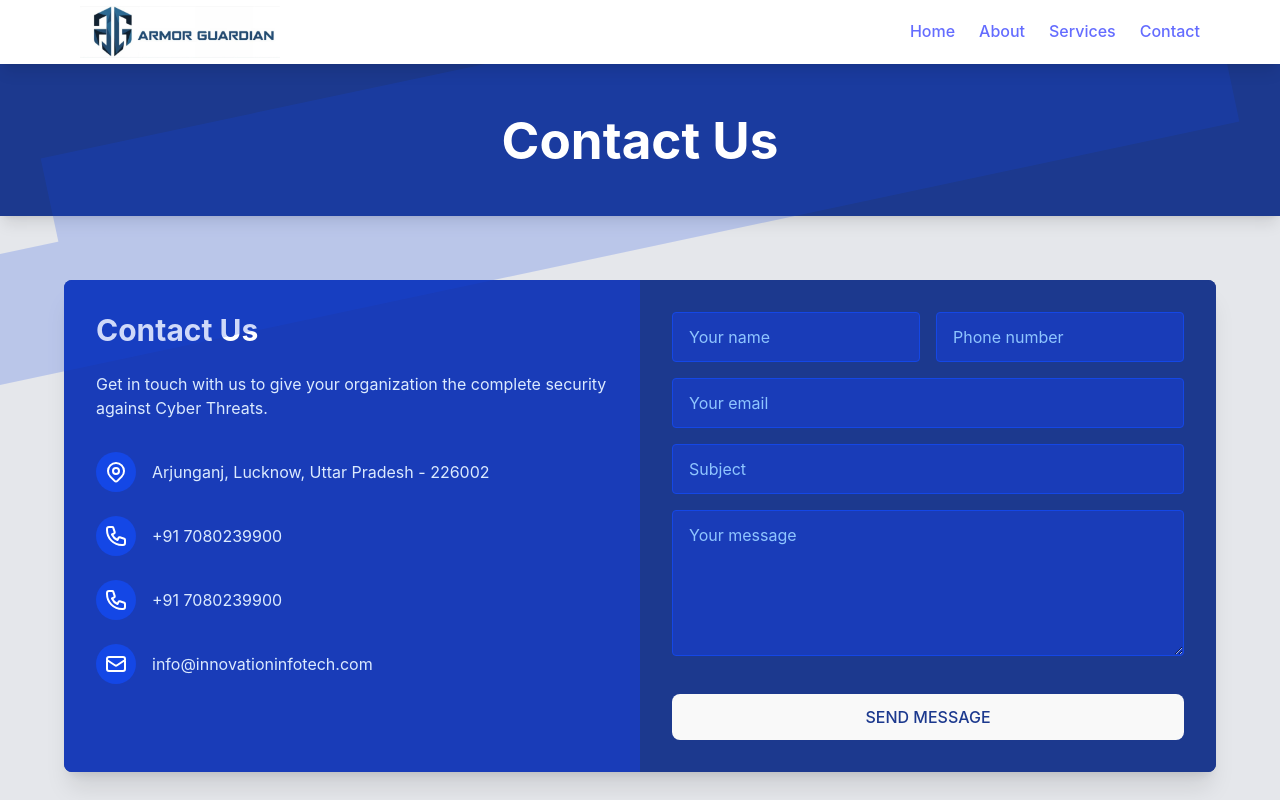
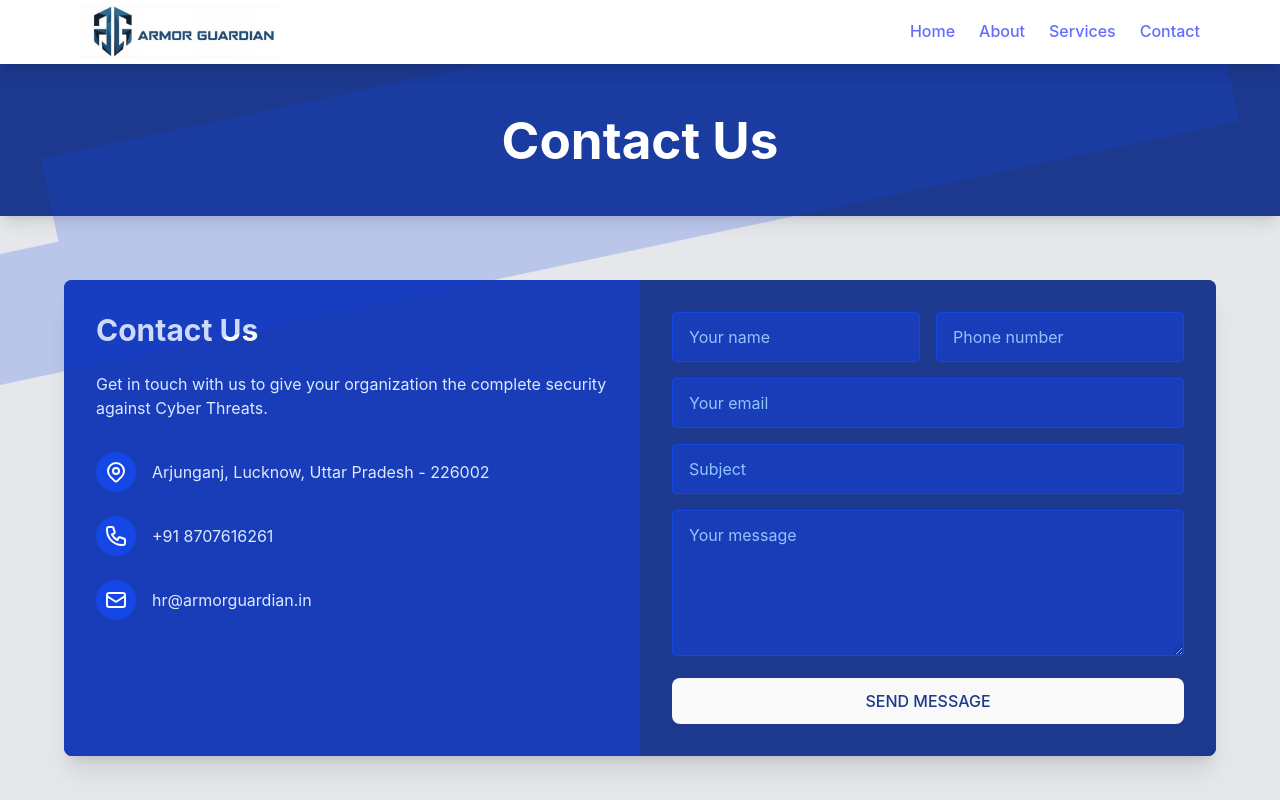
Before and after one commit to Sandeepchauhan2709/Armor-Guardian, a React (Vite) app: page /contact in a window 1280 px wide. Shown: the top 800 px of the page. Built offline with nearby package versions, Linux system fonts and the light colour scheme.

Commit message:
home change

```diff
--- a/src/page/Contact.jsx
+++ b/src/page/Contact.jsx
@@ -1,8 +1,204 @@
-import React from 'react';
+// import React from 'react';
+
+// const Contact = () => {
+//   return (
+//     // <div className="min-h-screen bg-gradient-to-b from-blue-950 to-blue-900 text-white">
+//     <div className="min-h-screen bg-gray-200 text-white">
+//       {/* Header Banner */}
+//       <div className="relative w-full py-12 bg-blue-900 shadow-lg mb-16">
+//         <div className="absolute inset-0 opacity-20">
+//           <div className="absolute transform -rotate-12 bg-blue-700 w-full h-32 -top-10 -right-10"></div>
+//           <div className="absolute transform -rotate-12 bg-blue-700 w-full h-32 -bottom-10 -left-10"></div>
+//         </div>
+//         <h1 className="text-4xl md:text-5xl font-bold text-center relative z-10">Contact Us</h1>
+//       </div>
+
+//       <div className="container mx-auto px-4 pb-20">
+//         <div className="bg-blue-900 rounded-lg shadow-xl overflow-hidden max-w-6xl mx-auto">
+//           <div className="grid grid-cols-1 md:grid-cols-2 gap-0">
+//             {/* Contact Information */}
+//             <div className="p-8 bg-blue-800">
+//               <h2 className="text-3xl font-bold mb-6">Contact Us</h2>
+//               <p className="text-blue-100 mb-8">
+//                 Get in touch with us to give your organization the complete security against Cyber Threats.
+//               </p>
+
+//               <div className="space-y-6">
+//                 <div className="flex items-center">
+//                   <div className="bg-blue-700 rounded-full p-2 mr-4">
+//                     <svg xmlns="http://www.w3.org/2000/svg" className="h-6 w-6" fill="none" viewBox="0 0 24 24" stroke="currentColor">
+//                       <path strokeLinecap="round" strokeLinejoin="round" strokeWidth={2} d="M17.657 16.657L13.414 20.9a1.998 1.998 0 01-2.827 0l-4.244-4.243a8 8 0 1111.314 0z" />
+//                       <path strokeLinecap="round" strokeLinejoin="round" strokeWidth={2} d="M15 11a3 3 0 11-6 0 3 3 0 016 0z" />
+//                     </svg>
+//                   </div>
+//                   <span className="text-blue-100">Arjunganj, Lucknow, Uttar Pradesh - 226002</span>
+//                 </div>
+
+//                 <div className="flex items-center">
+//                   <div className="bg-blue-700 rounded-full p-2 mr-4">
+//                     <svg xmlns="http://www.w3.org/2000/svg" className="h-6 w-6" fill="none" viewBox="0 0 24 24" stroke="currentColor">
+//                       <path strokeLinecap="round" strokeLinejoin="round" strokeWidth={2} d="M3 5a2 2 0 012-2h3.28a1 1 0 01.948.684l1.498 4.493a1 1 0 01-.502 1.21l-2.257 1.13a11.042 11.042 0 005.516 5.516l1.13-2.257a1 1 0 011.21-.502l4.493 1.498a1 1 0 01.684.949V19a2 2 0 01-2 2h-1C9.716 21 3 14.284 3 6V5z" />
+//                     </svg>
+//                   </div>
+//                   <span className="text-blue-100">+91 8707616261</span>
+//                 </div>
+
+//                 <div className="flex items-center">
+//                   <div className="bg-blue-700 rounded-full p-2 mr-4">
+//                     <svg xmlns="http://www.w3.org/2000/svg" className="h-6 w-6" fill="none" viewBox="0 0 24 24" stroke="currentColor">
+//                       <path strokeLinecap="round" strokeLinejoin="round" strokeWidth={2} d="M3 5a2 2 0 012-2h3.28a1 1 0 01.948.684l1.498 4.493a1 1 0 01-.502 1.21l-2.257 1.13a11.042 11.042 0 005.516 5.516l1.13-2.257a1 1 0 011.21-.502l4.493 1.498a1 1 0 01.684.949V19a2 2 0 01-2 2h-1C9.716 21 3 14.284 3 6V5z" />
+//                     </svg>
+//                   </div>
+//                   <span className="text-blue-100">+91 8707616261</span>
+//                 </div>
+
+//                 <div className="flex items-center">
+//                   <div className="bg-blue-700 rounded-full p-2 mr-4">
+//                     <svg xmlns="http://www.w3.org/2000/svg" className="h-6 w-6" fill="none" viewBox="0 0 24 24" stroke="currentColor">
+//                       <path strokeLinecap="round" strokeLinejoin="round" strokeWidth={2} d="M3 8l7.89 5.26a2 2 0 002.22 0L21 8M5 19h14a2 2 0 002-2V7a2 2 0 00-2-2H5a2 2 0 00-2 2v10a2 2 0 002 2z" />
+//                     </svg>
+//                   </div>
+//                   <span className="text-blue-100">hr@armorguardian.in</span>
+//                 </div>
+//               </div>
+//             </div>
+
+//             {/* Contact Form */}
+//             <div className="p-8 bg-blue-900">
+//               <form className="space-y-4">
+//                 <div className="grid grid-cols-1 md:grid-cols-2 gap-4">
+//                   <div>
+//                     <input
+//                       type="text"
+//                       placeholder="Your name"
+//                       className="w-full px-4 py-3 bg-blue-800 border border-blue-700 rounded focus:outline-none focus:ring-2 focus:ring-blue-500 text-white placeholder-blue-300"
+//                     />
+//                   </div>
+//                   <div>
+//                     <input
+//                       type="tel"
+//                       placeholder="Phone number"
+//                       className="w-full px-4 py-3 bg-blue-800 border border-blue-700 rounded focus:outline-none focus:ring-2 focus:ring-blue-500 text-white placeholder-blue-300"
+//                     />
+//                   </div>
+//                 </div>
+
+//                 <div>
+//                   <input
+//                     type="email"
+//                     placeholder="Your email"
+//                     className="w-full px-4 py-3 bg-blue-800 border border-blue-700 rounded focus:outline-none focus:ring-2 focus:ring-blue-500 text-white placeholder-blue-300"
+//                   />
+//                 </div>
+
+//                 <div>
+//                   <input
+//                     type="text"
+//                     placeholder="Subject"
+//                     className="w-full px-4 py-3 bg-blue-800 border border-blue-700 rounded focus:outline-none focus:ring-2 focus:ring-blue-500 text-white placeholder-blue-300"
+//                   />
+//                 </div>
+
+//                 <div>
+//                   <textarea
+//                     placeholder="Your message"
+//                     rows="5"
+//                     className="w-full px-4 py-3 bg-blue-800 border border-blue-700 rounded focus:outline-none focus:ring-2 focus:ring-blue-500 text-white placeholder-blue-300"
+//                   ></textarea>
+//                 </div>
+
+//                 <div className="flex items-center mb-4">
+//                   <div className="g-recaptcha" data-sitekey="your-recaptcha-site-key">
+//                   </div>
+//                 </div>
+
+//                 <div>
+//                   <button
+//                     type="submit"
+//                     className="w-full py-3 px-6 bg-yellow-500 hover:bg-yellow-400 text-blue-900 font-bold rounded transition duration-200"
+//                   >
+//                     SEND MESSAGE
+//                   </button>
+//                 </div>
+//               </form>
+//             </div>
+//           </div>
+//         </div>
+//       </div>
+//     </div>
+//   );
+// };
+
+// export default Contact;
+
+
+
+
+import React, { useState, useRef } from 'react';
 
 const Contact = () => {
+  const [formData, setFormData] = useState({
+    name: '',
+    phone: '',
+    email: '',
+    subject: '',
+    message: ''
+  });
+  const [status, setStatus] = useState({ success: false, error: false, message: '' });
+  const [loading, setLoading] = useState(false);
+  const formRef = useRef(null);
+
+  const handleInputChange = (e) => {
+    const { name, value } = e.target;
+    setFormData({ ...formData, [name]: value });
+  };
+
+  const handleSubmit = async (e) => {
+    e.preventDefault();
+    setLoading(true);
+
+    try {
+      const formElement = formRef.current;
+      const formData = new FormData(formElement);
+
+      const response = await fetch("https://formsubmit.co/hr@armorguardian.in", {
+        method: "POST",
+        body: formData
+      });
+
+      console.log(response);
+
+      if (response.ok) {
+        setStatus({
+          success: true,
+          error: false,
+          message: 'Your message has been sent. We will contact you soon!'
+        });
+        // Reset form
+        formElement.reset();
+        setFormData({
+          name: '',
+          phone: '',
+          email: '',
+          subject: '',
+          message: ''
+        });
+      } else {
+        throw new Error('Form submission failed');
+      }
+    } catch (error) {
+      console.error('Form submission error:', error);
+      setStatus({
+        success: false,
+        error: true,
+        message: 'Failed to send your message. Please try again later.'
+      });
+    } finally {
+      setLoading(false);
+    }
+  };
+
   return (
-    // <div className="min-h-screen bg-gradient-to-b from-blue-950 to-blue-900 text-white">
     <div className="min-h-screen bg-gray-200 text-white">
       {/* Header Banner */}
       <div className="relative w-full py-12 bg-blue-900 shadow-lg mb-16">
@@ -40,16 +236,7 @@ const Contact = () => {
                       <path strokeLinecap="round" strokeLinejoin="round" strokeWidth={2} d="M3 5a2 2 0 012-2h3.28a1 1 0 01.948.684l1.498 4.493a1 1 0 01-.502 1.21l-2.257 1.13a11.042 11.042 0 005.516 5.516l1.13-2.257a1 1 0 011.21-.502l4.493 1.498a1 1 0 01.684.949V19a2 2 0 01-2 2h-1C9.716 21 3 14.284 3 6V5z" />
                     </svg>
                   </div>
-                  <span className="text-blue-100">+91 7080239900</span>
-                </div>
-
-                <div className="flex items-center">
-                  <div className="bg-blue-700 rounded-full p-2 mr-4">
-                    <svg xmlns="http://www.w3.org/2000/svg" className="h-6 w-6" fill="none" viewBox="0 0 24 24" stroke="currentColor">
-                      <path strokeLinecap="round" strokeLinejoin="round" strokeWidth={2} d="M3 5a2 2 0 012-2h3.28a1 1 0 01.948.684l1.498 4.493a1 1 0 01-.502 1.21l-2.257 1.13a11.042 11.042 0 005.516 5.516l1.13-2.257a1 1 0 011.21-.502l4.493 1.498a1 1 0 01.684.949V19a2 2 0 01-2 2h-1C9.716 21 3 14.284 3 6V5z" />
-                    </svg>
-                  </div>
-                  <span className="text-blue-100">+91 7080239900</span>
+                  <span className="text-blue-100">+91 8707616261</span>
                 </div>
 
                 <div className="flex items-center">
@@ -58,27 +245,53 @@ const Contact = () => {
                       <path strokeLinecap="round" strokeLinejoin="round" strokeWidth={2} d="M3 8l7.89 5.26a2 2 0 002.22 0L21 8M5 19h14a2 2 0 002-2V7a2 2 0 00-2-2H5a2 2 0 00-2 2v10a2 2 0 002 2z" />
                     </svg>
                   </div>
-                  <span className="text-blue-100">info@innovationinfotech.com</span>
+                  <span className="text-blue-100">hr@armorguardian.in</span>
                 </div>
               </div>
             </div>
 
             {/* Contact Form */}
             <div className="p-8 bg-blue-900">
-              <form className="space-y-4">
+              {status.success && (
+                <div className="mb-6 p-4 bg-green-600 text-white rounded">
+                  {status.message}
+                </div>
+              )}
+
+              {status.error && (
+                <div className="mb-6 p-4 bg-red-600 text-white rounded">
+                  {status.message}
+                </div>
+              )}
+
+              <form ref={formRef} action="https://formsubmit.co/hr@armorguardian.in" method="POST" className="space-y-4" onSubmit={handleSubmit}>
+                {/* FormSubmit configuration */}
+                <input type="hidden" name="_captcha" value="false" />
+                <input type="hidden" name="_subject" value="New contact form submission" />
+                <input type="hidden" name="_template" value="table" />
+                <input type="hidden" name="_next" value={window.location.href} />
+
                 <div className="grid grid-cols-1 md:grid-cols-2 gap-4">
                   <div>
                     <input
                       type="text"
+                      name="name"
+                      value={formData.name}
+                      onChange={handleInputChange}
                       placeholder="Your name"
                       className="w-full px-4 py-3 bg-blue-800 border border-blue-700 rounded focus:outline-none focus:ring-2 focus:ring-blue-500 text-white placeholder-blue-300"
+                      required
                     />
                   </div>
                   <div>
                     <input
                       type="tel"
+                      name="phone"
+                      value={formData.phone}
+                      onChange={handleInputChange}
                       placeholder="Phone number"
                       className="w-full px-4 py-3 bg-blue-800 border border-blue-700 rounded focus:outline-none focus:ring-2 focus:ring-blue-500 text-white placeholder-blue-300"
+                      required
                     />
                   </div>
                 </div>
@@ -86,44 +299,48 @@ const Contact = () => {
                 <div>
                   <input
                     type="email"
+                    name="email"
+                    value={formData.email}
+                    onChange={handleInputChange}
                     placeholder="Your email"
                     className="w-full px-4 py-3 bg-blue-800 border border-blue-700 rounded focus:outline-none focus:ring-2 focus:ring-blue-500 text-white placeholder-blue-300"
+                    required
                   />
                 </div>
 
                 <div>
                   <input
                     type="text"
+                    name="subject"
+                    value={formData.subject}
+                    onChange={handleInputChange}
                     placeholder="Subject"
                     className="w-full px-4 py-3 bg-blue-800 border border-blue-700 rounded focus:outline-none focus:ring-2 focus:ring-blue-500 text-white placeholder-blue-300"
+                    required
                   />
                 </div>
 
                 <div>
                   <textarea
+                    name="message"
+                    value={formData.message}
+                    onChange={handleInputChange}
                     placeholder="Your message"
                     rows="5"
                     className="w-full px-4 py-3 bg-blue-800 border border-blue-700 rounded focus:outline-none focus:ring-2 focus:ring-blue-500 text-white placeholder-blue-300"
+                    required
                   ></textarea>
-                </div>
-
-                <div className="flex items-center mb-4">
-                  <div className="g-recaptcha" data-sitekey="your-recaptcha-site-key">
-                    {/* This is a placeholder for the reCAPTCHA */}
-                    {/* <div className="flex items-center bg-white text-gray-700 p-2 rounded w-fit text-sm">
-                      <input type="checkbox" className="mr-2" />
-                      <span>I'm not a robot</span>
-                      <img src="/api/placeholder/40/40" alt="reCAPTCHA" className="ml-2 h-10" />
-                    </div> */}
-                  </div>
                 </div>
 
                 <div>
                   <button
                     type="submit"
-                    className="w-full py-3 px-6 bg-yellow-500 hover:bg-yellow-400 text-blue-900 font-bold rounded transition duration-200"
+                    disabled={loading}
+                    className={`w-full py-3 px-6 ${
+                      loading ? 'bg-yellow-300' : 'bg-yellow-500 hover:bg-yellow-400'
+                    } text-blue-900 font-bold rounded transition duration-200 flex justify-center items-center`}
                   >
-                    SEND MESSAGE
+                    {loading ? 'SENDING...' : 'SEND MESSAGE'}
                   </button>
                 </div>
               </form>
--- a/src/page/Home.jsx
+++ b/src/page/Home.jsx
@@ -14,7 +14,7 @@ import {
 } from "lucide-react";
 
 function Home() {
-  const [showTooltip, setShowTooltip] = useState(false);
+  // const [showTooltip, setShowTooltip] = useState(false);
   // State for text animation
   const [displayText, setDisplayText] = useState("");
   const fullText = "Digital World";
--- a/src/page/Services.jsx
+++ b/src/page/Services.jsx
@@ -129,7 +129,7 @@ const Services = () => {
       <div className="container mx-auto px-4 pb-20">
         <div className="grid grid-cols-1 md:grid-cols-2 lg:grid-cols-2 gap-8">
           {services.map((service) => (
-            <div key={service.id} className="bg-blue-800 rounded-lg shadow-lg overflow-hidden hover:shadow-xl transition-shadow duration-300 flex flex-col h-full">
+            <div key={service.id} className="bg-blue-600 rounded-lg shadow-lg overflow-hidden hover:shadow-xl transition-shadow duration-300 flex flex-col h-full">
               <div className="p-6 flex-grow">
                 <div className="flex items-center mb-4">
                   <div className="rounded-lg p-2 mr-4 bg-blue-900">
@@ -137,7 +137,7 @@ const Services = () => {
                   </div>
                   <h3 className="text-xl font-bold">{service.title}</h3>
                 </div>
-                <p className="text-blue-100 mb-6">{service.description}</p>
+                <p className="text-white mb-6">{service.description}</p>
               </div>
               {/* <div className="px-6 pb-6">
                 <button className="px-4 py-2 bg-yellow-500 text-blue-900 font-semibold text-sm hover:bg-yellow-400 transition-colors duration-300 rounded">
```
Also changed, not shown: src/page/About.jsx (+7 -7 lines).
